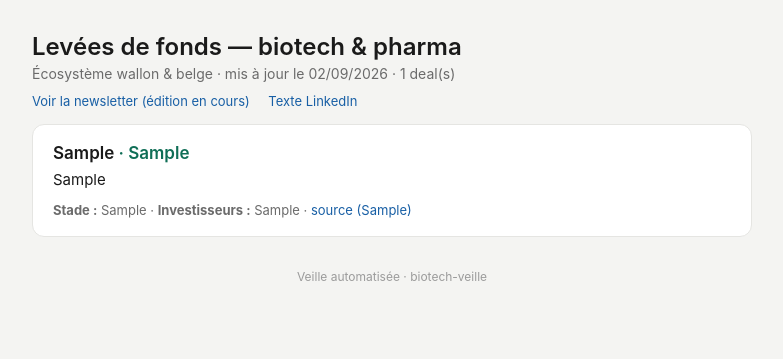
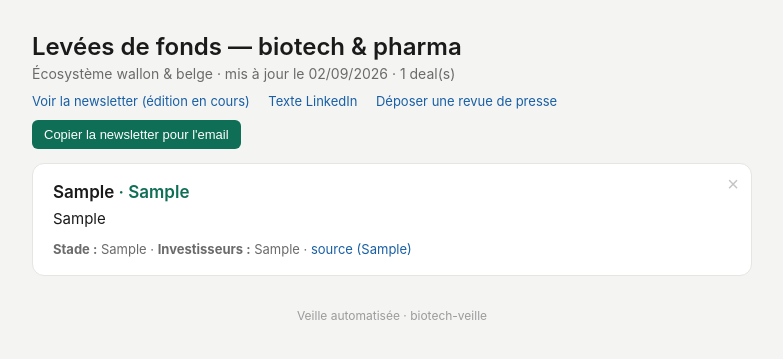
Before and after one commit to mpassanisi/Regulatory-Newsletter, a Flask app: page / in a window 1280 px wide. Shown: the top 359 px of the page, without its empty margins (248-1031 px from the left). Run offline with Flask 3, Linux system fonts and the light colour scheme; tables that the repository leaves empty hold one stand-in row (values such as "Sample post"); some libraries are stand-ins or nearby versions.

Commit message:
Enhance dashboard with copy and hide features
Added copy button for newsletter and hide functionality for deals.

```diff
--- a/templates/dashboard.html.j2
+++ b/templates/dashboard.html.j2
@@ -14,13 +14,19 @@
     header p { color:var(--muted); font-size:14px; margin:0 0 8px; }
     .links a { font-size:13px; color:var(--link); text-decoration:none; margin-right:14px; }
     .links a:hover { text-decoration:underline; }
-    .card { background:#fff; border:1px solid var(--border); border-radius:12px;
-            padding:18px 20px; margin-top:14px; }
+    .copybtn { font-size:13px; color:#fff; background:var(--accent); border:none;
+               border-radius:6px; padding:7px 12px; cursor:pointer; margin-top:10px; }
+    .card { position:relative; background:#fff; border:1px solid var(--border);
+            border-radius:12px; padding:18px 44px 18px 20px; margin-top:14px; }
     .card h2 { font-size:17px; font-weight:600; margin:0 0 6px; }
     .amount { color:var(--accent); font-weight:600; }
     .resume { font-size:15px; line-height:1.5; margin:0 0 10px; }
     .meta { font-size:13px; color:var(--muted); margin:0; }
     .meta a { color:var(--link); text-decoration:none; }
+    .hidebtn { position:absolute; top:10px; right:12px; margin:0; }
+    .hidebtn button { border:none; background:none; font-size:20px; color:#c4c4c4;
+                      cursor:pointer; line-height:1; padding:0; }
+    .hidebtn button:hover { color:#b00; }
     .empty { color:var(--muted); font-size:15px; margin-top:24px; }
     .foot { color:#9b9b9b; font-size:12px; text-align:center; margin-top:32px; }
   </style>
@@ -33,12 +39,19 @@
       <div class="links">
         <a href="/newsletter">Voir la newsletter (édition en cours)</a>
         <a href="/linkedin">Texte LinkedIn</a>
+        <a href="/upload">Déposer une revue de presse</a>
       </div>
+      <div><button class="copybtn" onclick="copyNewsletter()">Copier la newsletter pour l'email</button></div>
     </header>
 
     {% if deals %}
       {% for d in deals %}
       <div class="card">
+        <form class="hidebtn" method="post" action="/hide"
+              onsubmit="return confirm('Retirer définitivement ce sujet de la veille ?');">
+          <input type="hidden" name="url" value="{{ d.url }}">
+          <button type="submit" title="Retirer ce sujet">&times;</button>
+        </form>
         <h2>
           {{ d.societe or "Société non précisée" }}
           {% if d.montant %}<span class="amount">· {{ d.montant }}</span>{% endif %}
@@ -52,13 +65,27 @@
       </div>
       {% endfor %}
     {% else %}
-      <p class="empty">
-        Aucune levée enregistrée pour l'instant. Le job planifié alimentera cette
-        page dès son prochain passage.
-      </p>
+      <p class="empty">Aucune levée enregistrée pour l'instant.</p>
     {% endif %}
 
     <p class="foot">Veille automatisée · biotech-veille</p>
   </div>
+
+  <script>
+    async function copyNewsletter() {
+      try {
+        const res = await fetch('/newsletter');
+        const html = await res.text();
+        const plain = html.replace(/<[^>]+>/g, ' ').replace(/\s+/g, ' ').trim();
+        await navigator.clipboard.write([new ClipboardItem({
+          'text/html': new Blob([html], {type: 'text/html'}),
+          'text/plain': new Blob([plain], {type: 'text/plain'})
+        })]);
+        alert('Newsletter copiée ! Colle-la (Ctrl+V) dans ton email.');
+      } catch (e) {
+        alert('Copie impossible sur ce navigateur. Utilise plutôt la page /newsletter.');
+      }
+    }
+  </script>
 </body>
 </html>
```
